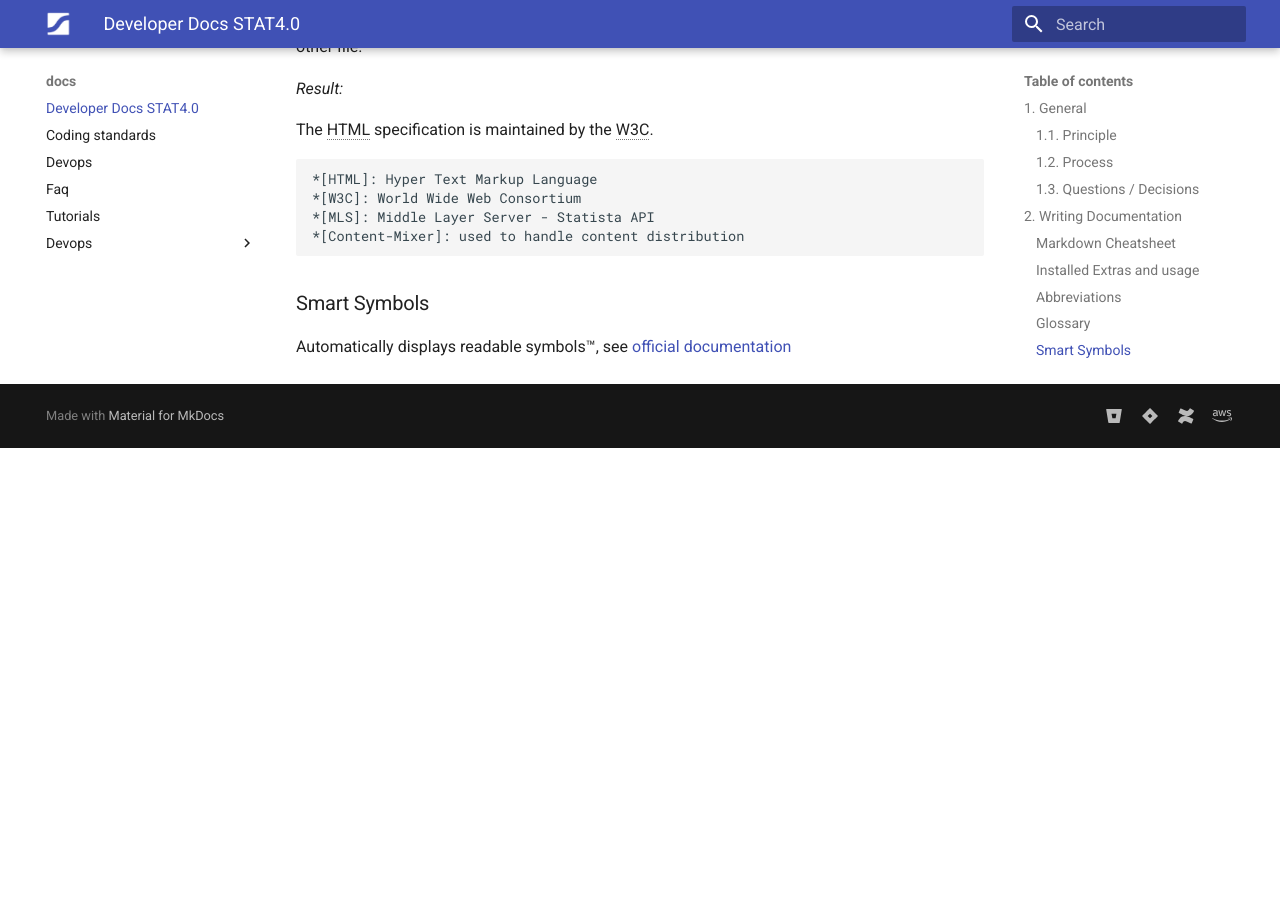
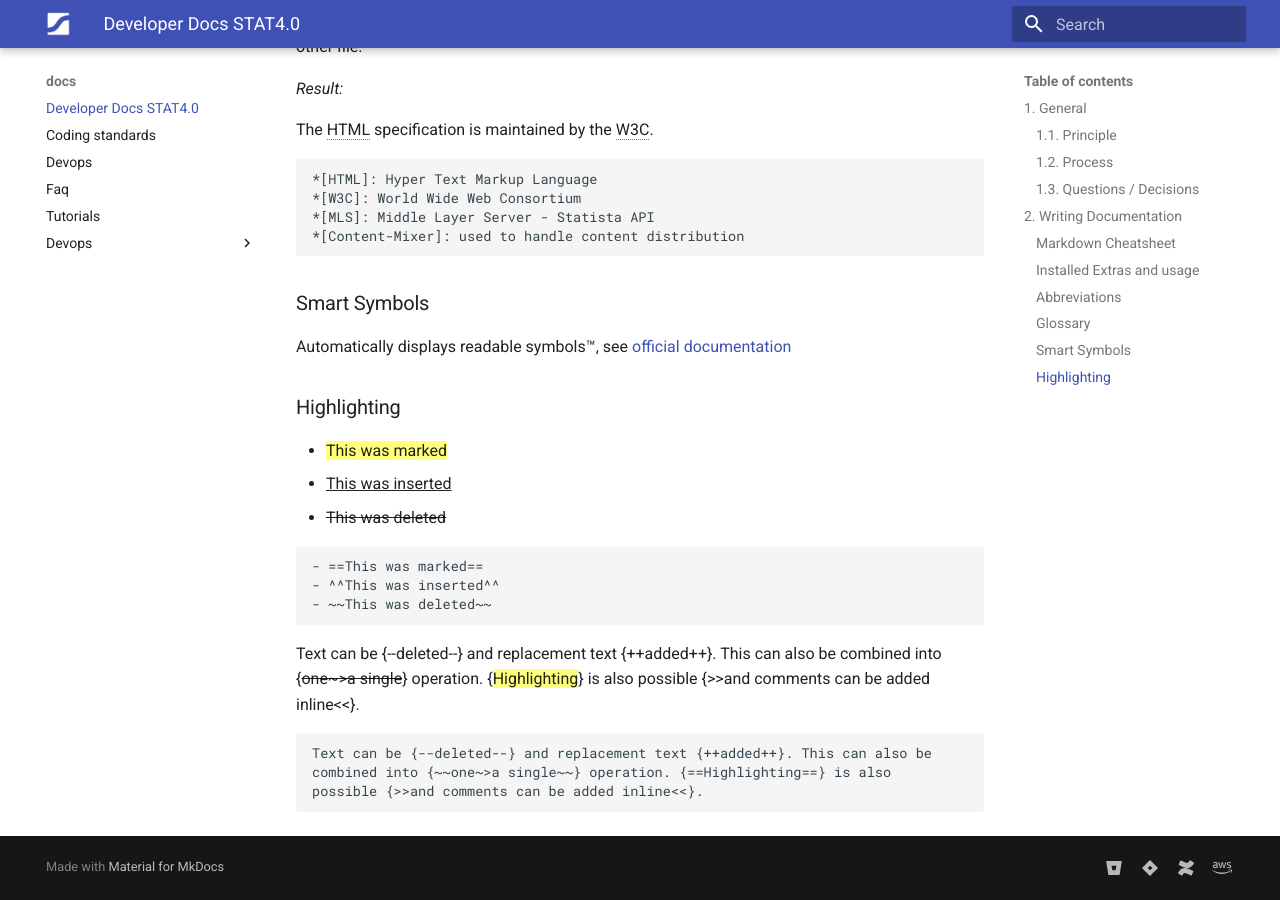
Before and after one commit to statista/docs-developers, an MkDocs documentation site: the page built from docs/index.md, in a window 1280 px wide and 900 px high, scrolled down 1072 px. Built offline with MkDocs 1.6.1 and Material for MkDocs 9.7.7, drawn with Linux system fonts in a browser that asks for light colours; before the commit the page ends 1520 px from its top, so only the background shows below that.

Commit message:
added highlighting features

````diff
--- a/docs/index.md
+++ b/docs/index.md
@@ -39,3 +39,24 @@ The HTML specification is maintained by the W3C.
 ### Smart Symbols
 
 Automatically displays readable symbols(tm), see [official documentation](https://facelessuser.github.io/pymdown-extensions/extensions/smartsymbols/)
+
+### Highlighting
+- ==This was marked==
+- ^^This was inserted^^
+- ~~This was deleted~~
+
+```
+- ==This was marked==
+- ^^This was inserted^^
+- ~~This was deleted~~
+```
+
+Text can be {--deleted--} and replacement text {++added++}. This can also be
+combined into {~~one~>a single~~} operation. {==Highlighting==} is also
+possible {>>and comments can be added inline<<}.
+
+```
+Text can be {--deleted--} and replacement text {++added++}. This can also be
+combined into {~~one~>a single~~} operation. {==Highlighting==} is also
+possible {>>and comments can be added inline<<}.
+```
--- a/mkdocs.yml
+++ b/mkdocs.yml
@@ -22,3 +22,6 @@ markdown_extensions:
   - abbr
   - pymdownx.snippets
   - pymdownx.smartsymbols
+  - pymdownx.caret
+  - pymdownx.mark
+  - pymdownx.tilde
````
